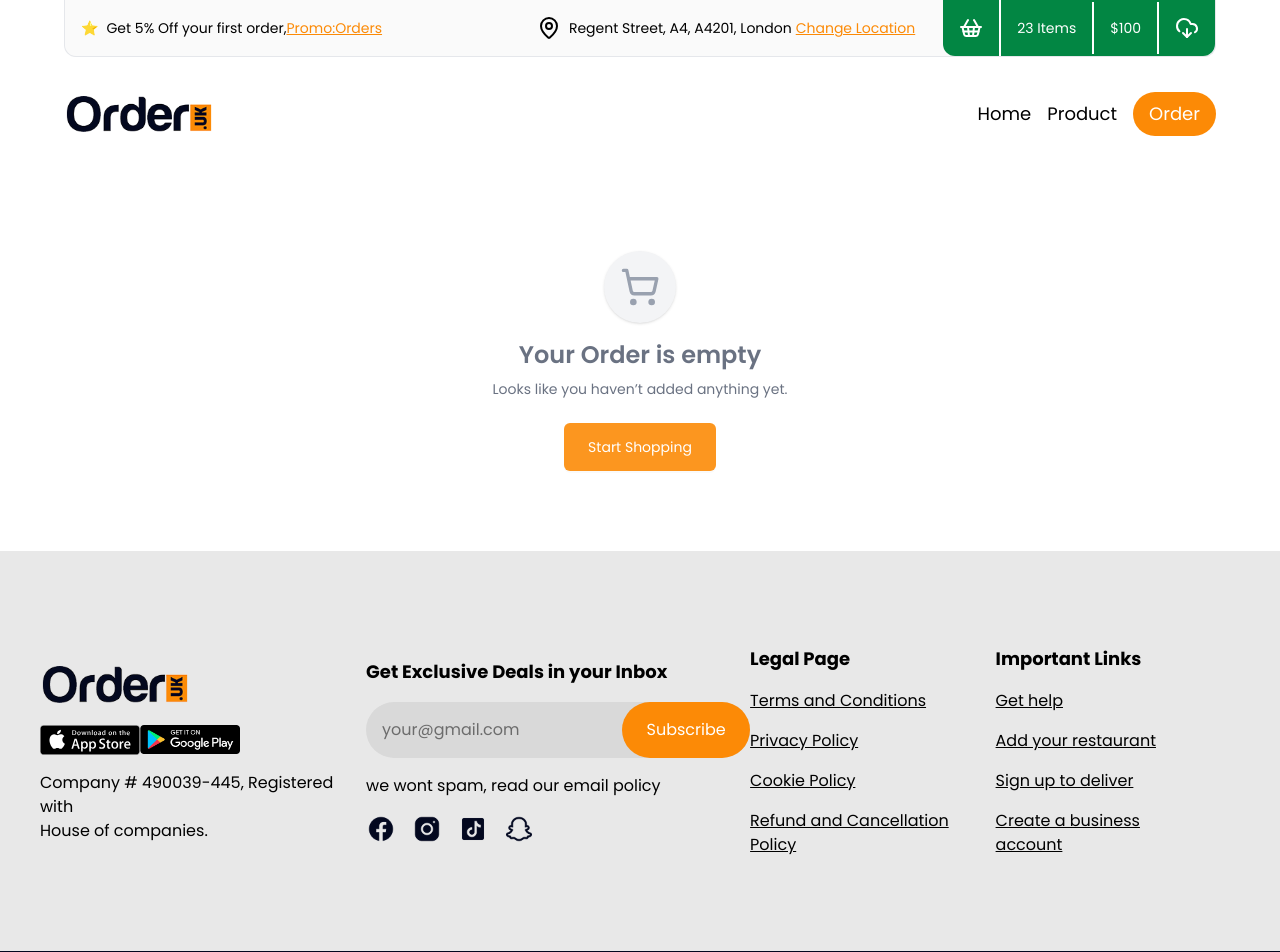
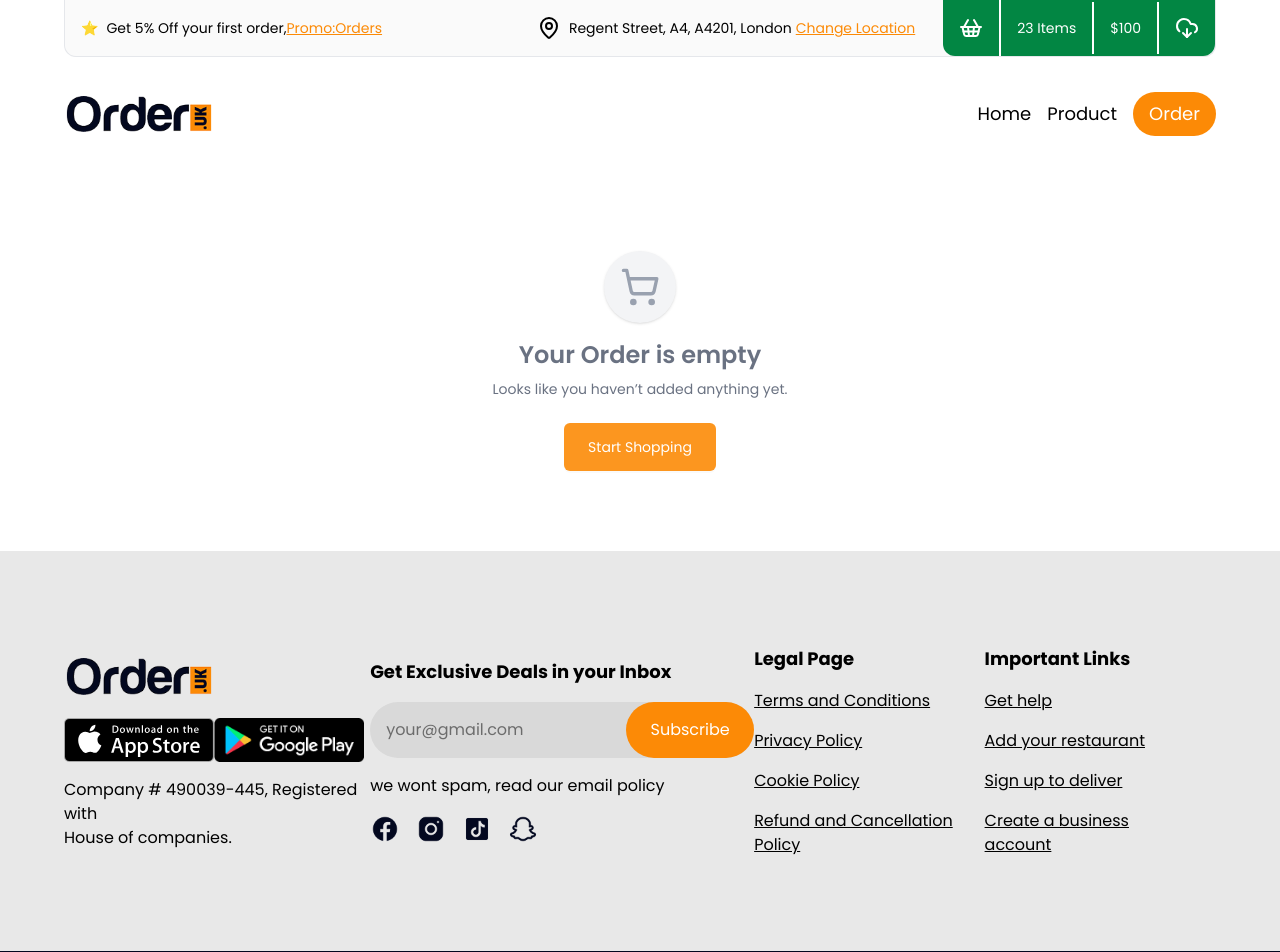
Before and after one commit to naveenkumar13-gif/foodie, a Next.js app: page /order in a window 1280 px wide. Shown: the top 952 px of the page. Built offline with nearby package versions, Linux system fonts and the light colour scheme.

Commit message:
fix: adjust footer padding and image sizes for better layout consistency

```diff
--- a/src/components/footer/index.tsx
+++ b/src/components/footer/index.tsx
@@ -11,7 +11,7 @@ import {
 const Footer = () => {
   return (
     <footer className="">
-      <div className="flex items-center justify-between max-md:gap-8 h-[400px] bg-[#D9D9D9]/60 !px-10 max-md:!p-8 max-md:flex-wrap max-md:h-auto max-sm:flex-col  ">
+      <div className="flex items-center justify-between max-md:gap-8 h-[400px] bg-[#D9D9D9]/60 !px-16 max-md:!p-8 max-md:flex-wrap max-md:h-auto max-sm:flex-col  ">
         <div className="flex flex-col gap-4 max-md:!mb-5 max-md:items-center max-md:text-center">
           <div className="relative h-[50px] w-[150px]">
             <Image src={Logo} alt="logo" fill className="object-contain" />
@@ -19,10 +19,10 @@ const Footer = () => {
 
           <div className="flex">
             <span>
-              <Image src={AppStore} alt="logo" width={100} />
+              <Image src={AppStore} alt="logo" width={150} />
             </span>
             <span>
-              <Image src={PlayStore} alt="logo" width={100} />
+              <Image src={PlayStore} alt="logo" width={150} />
             </span>
           </div>
 
```
